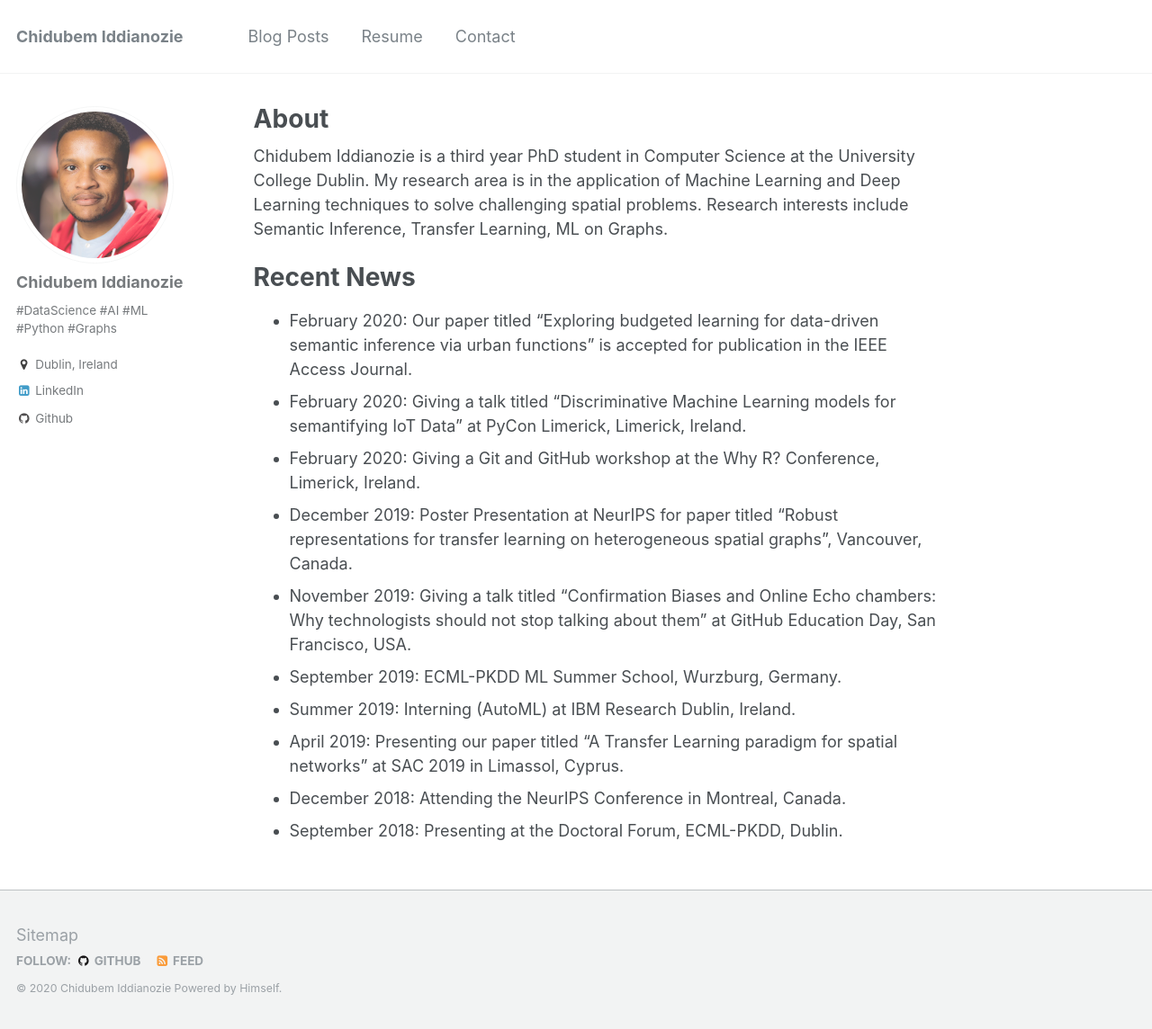
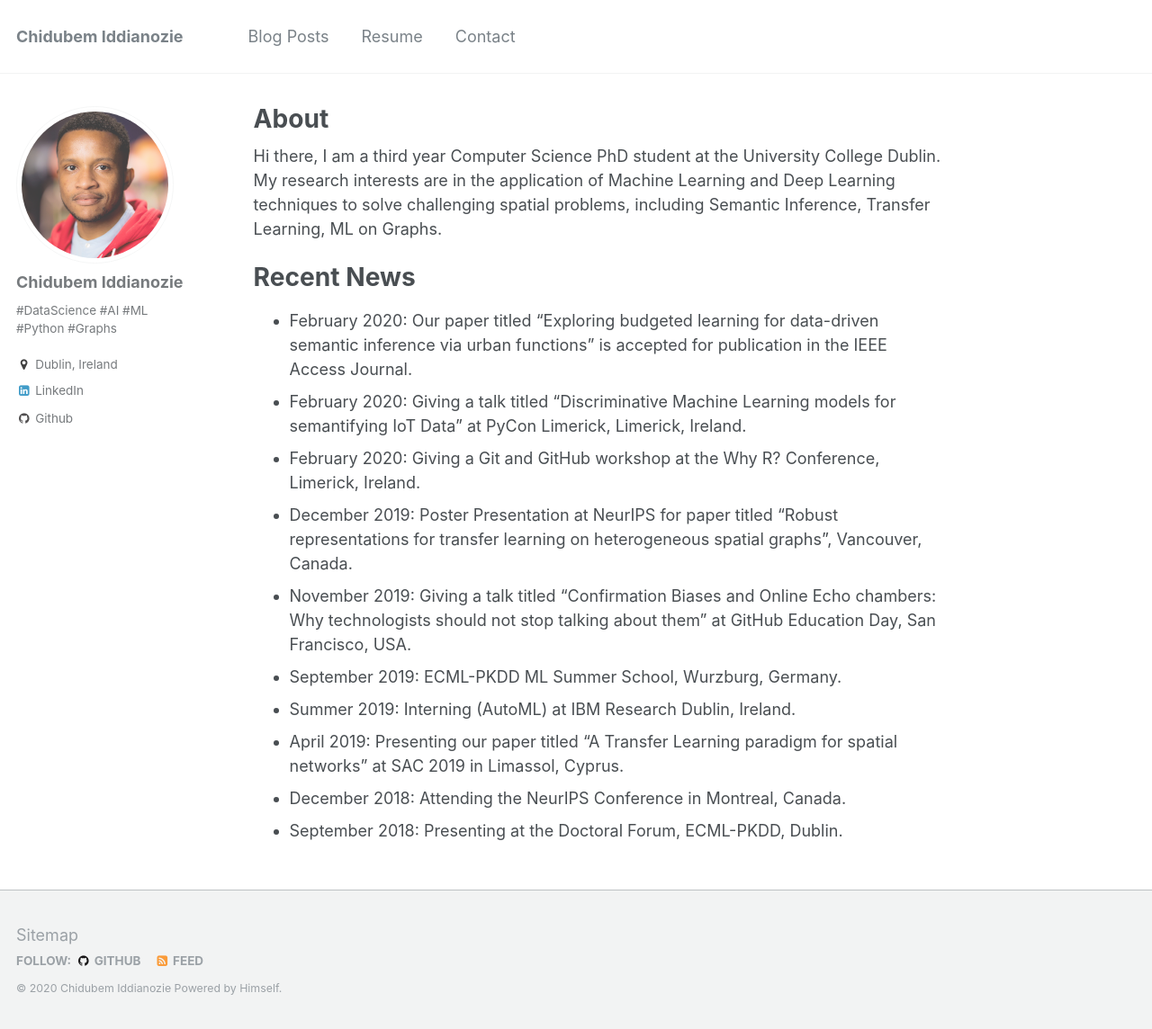
Before and after one commit to chiddianozie/chidubem-iddianozie, a Jekyll site: the page built from _pages/about.md, in a window 1280 px wide and 1144 px high. Shown: the whole window at 90% size. Built offline with Jekyll 4.4.1, drawn with Linux system fonts in a browser that asks for light colours.

Commit message:
updated about me

```diff
--- a/_pages/about.md
+++ b/_pages/about.md
@@ -8,7 +8,7 @@ redirect_from:
   - /about.html
 ---
 
-Chidubem Iddianozie is a third year PhD student in Computer Science at the University College Dublin. My research area is in the application of Machine Learning and Deep Learning techniques to solve challenging spatial problems. Research interests include Semantic Inference, Transfer Learning, ML on Graphs.
+Hi there, I am a third year Computer Science PhD student at the University College Dublin. My research interests are in the application of Machine Learning and Deep Learning techniques to solve challenging spatial problems, including Semantic Inference, Transfer Learning, ML on Graphs.
 
 
 # Recent News
```
